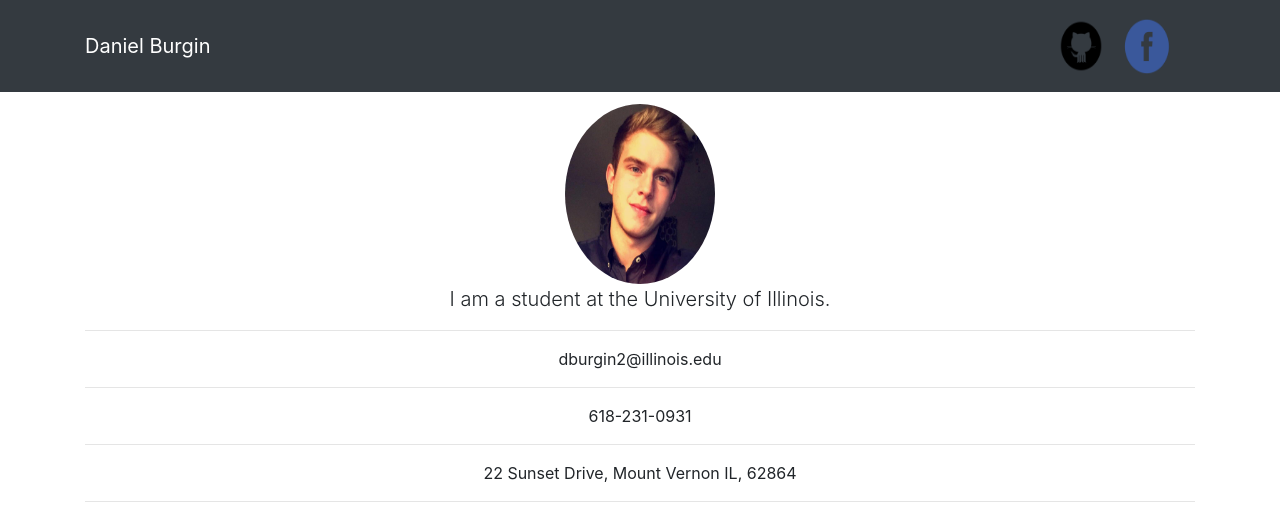
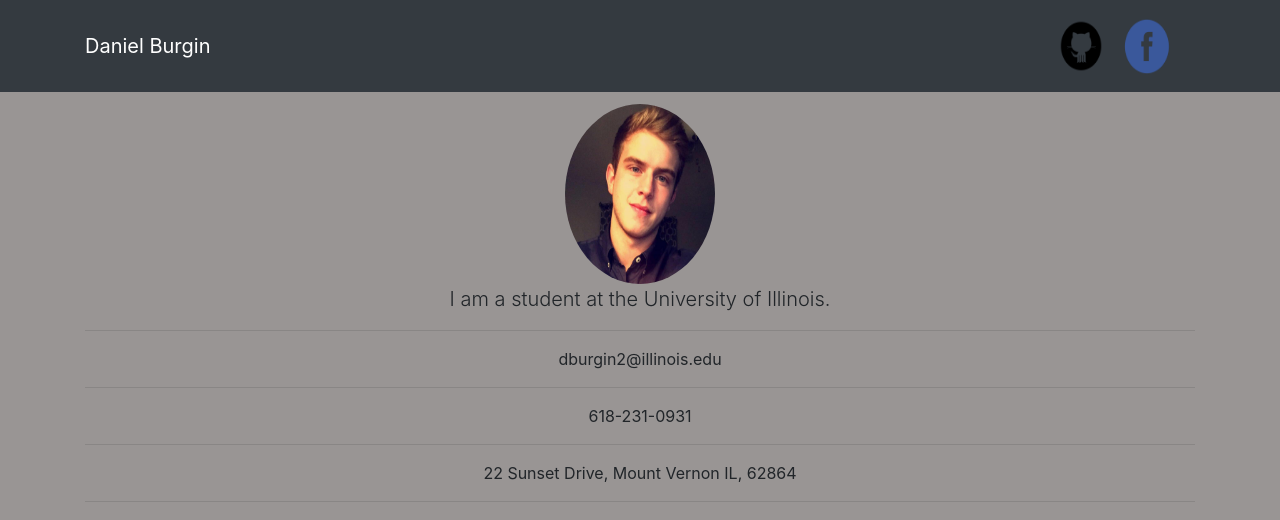
Before and after one commit to Danielburgin/Danielburgin.github.io, a website: page index.html in a window 1280 px wide. Drawn offline with Linux system fonts and the light colour scheme.

Commit message:
Background

```diff
--- a/index.html
+++ b/index.html
@@ -15,6 +15,9 @@
 
     <!-- Custom styles for this template -->
     <style>
+    body {
+      background-color: #999594;
+    }
       body {
         padding-top: 54px;
       }
```
